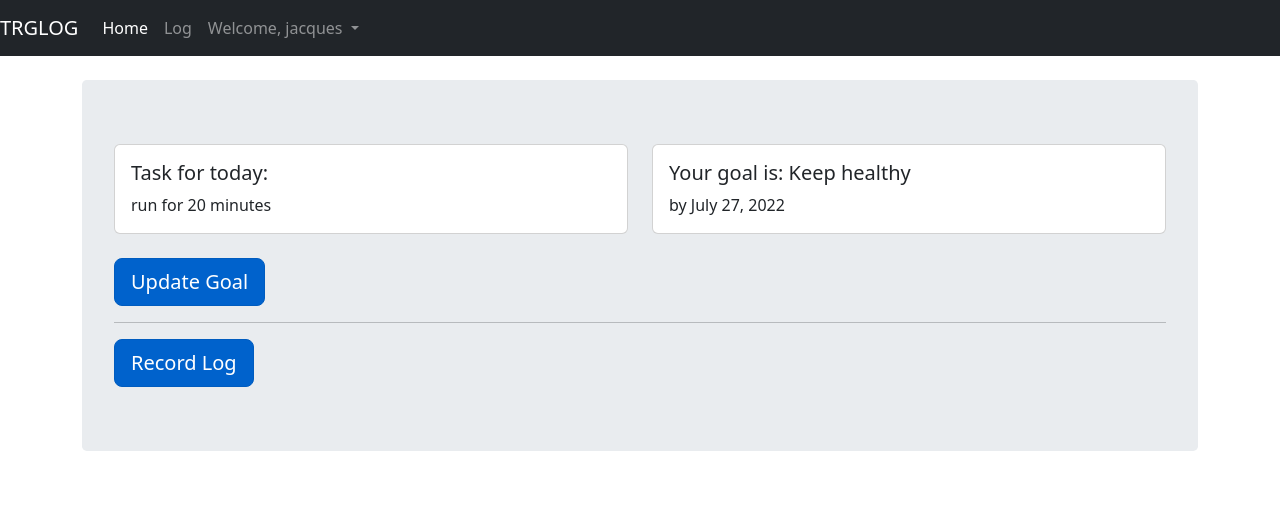
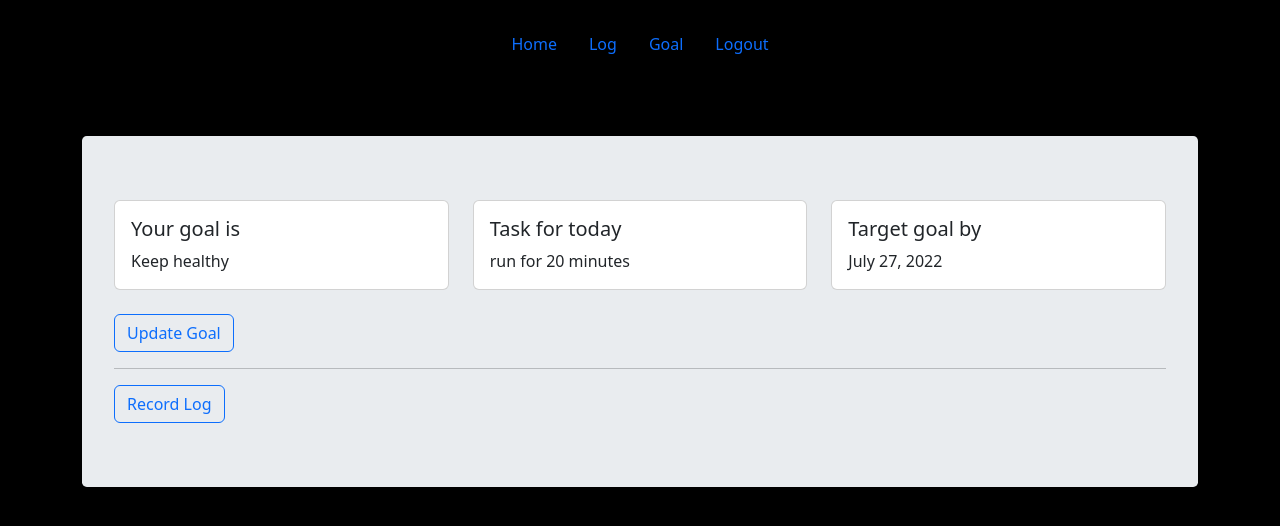
Before and after one commit to jugsliao/Training-log, a Django app: page / in a window 1280 px wide. Shown: the top 526 px of the page. Run offline with Django 3.2, Linux system fonts and the light colour scheme; a user stored in the database is signed in; data comes from the database, SQL or seed files in the repository; both versions use the stored data as it was after the commit; some libraries are stand-ins or nearby versions.

Commit message:
added some styles

```diff
--- a/traininglog/static/traininglog/style.css
+++ b/traininglog/static/traininglog/style.css
@@ -1,7 +1,3 @@
-li a {
-    color: green;
+body {
+    background-color: rgb(0, 0, 0);
 }
-
-body {
-    background: white url("images/background.gif") no-repeat;
-}
--- a/traininglog/templates/traininglog/base.html
+++ b/traininglog/templates/traininglog/base.html
@@ -11,31 +11,22 @@
     <link href="https://cdn.jsdelivr.net/npm/bootstrap@5.2.0-beta1/dist/css/bootstrap.min.css" rel="stylesheet" integrity="sha384-0evHe/X+R7YkIZDRvuzKMRqM+OrBnVFBL6DOitfPri4tjfHxaWutUpFmBp4vmVor" crossorigin="anonymous">
     <!-- JavaScript Bundle with Popper -->
     <script src="https://cdn.jsdelivr.net/npm/bootstrap@5.2.0-beta1/dist/js/bootstrap.bundle.min.js" integrity="sha384-pprn3073KE6tl6bjs2QrFaJGz5/SUsLqktiwsUTF55Jfv3qYSDhgCecCxMW52nD2" crossorigin="anonymous"></script>
-    <link rel="stylesheet" href="{% static 'traininlog/main.css' %}">
+    <link rel="stylesheet" href="{% static 'traininglog/style.css' %}">
   <body>
-      <nav class="navbar navbar-expand-lg navbar-dark bg-dark">
-        <a class="navbar-brand" href="{% url 'traininglog:home' %}">TRGLOG</a>
-        <button class="navbar-toggler" type="button" data-toggle="collapse" data-target="#navbarNavDropdown" aria-controls="navbarNavDropdown" aria-expanded="false" aria-label="Toggle navigation">
-          <span class="navbar-toggler-icon"></span>
-        </button>
-        <div class="collapse navbar-collapse" id="navbarNavDropdown">
-          <ul class="navbar-nav">
-            <li class="nav-item active">
-              <a class="nav-link" href="{% url 'traininglog:home' %}">Home <span class="sr-only">(current)</span></a>
+    <br>
+    <ul class="nav justify-content-center ">
+    {% if user.is_authenticated %}
+      <li class="nav-item">
+        <a class="nav-link" href="{% url 'traininglog:home' %}">Home</a>
       </li>
-            {% if user.is_authenticated %}
       <li class="nav-item">
         <a class="nav-link" href="{% url 'traininglog:logs' %}">Log</a>
       </li>
-            <li class="nav-item dropdown">
-              <a class="nav-link dropdown-toggle" href="#" id="navbarDropdownMenuLink" data-toggle="dropdown" aria-haspopup="true" aria-expanded="false">
-                Welcome, {{ user.username }}
-              </a>
-                <div class="dropdown-menu" aria-labelledby="navbarDropdownMenuLink">
-                  <a class="dropdown-item" href="{% url 'traininglog:goal' %}">Goal</a>
-                  <a class="dropdown-item" href="{% url 'traininglog:newlog' %}">Record log</a>
-                  <a class="dropdown-item" href="{% url 'logout' %}">Logout</a>
-                </div>
+      <li class="nav-item">
+         <a class="nav-link" href="{% url 'traininglog:goal' %}">Goal</a>
+      </li>
+      <li class="nav-item">
+         <a class="nav-link" href="{% url 'logout' %}">Logout</a>
       </li>
     {% else %}
       <li class="nav-item">
@@ -43,9 +34,8 @@
       </li>
     {% endif %}
     </ul>
-        </div>
-      </nav>
-
+    <br>
+    <br>
     <br>
     <div class="container">
       <div class="jumbotron">
--- a/traininglog/templates/traininglog/editlog.html
+++ b/traininglog/templates/traininglog/editlog.html
@@ -5,15 +5,15 @@ edit log
 {% endblock %}
 
   {% block content %}
-    <h4>Edit your log</h4>
+    <h3>Edit your log</h3>
     <hr>
       <form action="{% url 'traininglog:editlog' log.id %}" method="post">
         {% csrf_token %}
         <strong>Title:</strong>
         <p>{{form.title}}</p>
-        <br>
         <strong>Description:</strong>
         <p>{{form.description}}</p>
-        <input class="btn btn-primary" type="submit" value="Submit">
+        <br>
+        <button type="submit" class="btn btn-outline-dark">Save</button>
       </form>
   {% endblock content %}
--- a/traininglog/templates/traininglog/goal.html
+++ b/traininglog/templates/traininglog/goal.html
@@ -12,7 +12,7 @@ goal
           <strong>Desribe your goal</strong>
           <p>{{form.goal_description}}</p>
           <br>
-          <strong>Give yourself a daily training plan to achieve your goal</strong>
+          <strong>Training plan today</strong>
           <p>{{form.goal_daily}}</p>
           <br>
           <strong>Date to achieve goal by</strong>
--- a/traininglog/templates/traininglog/home.html
+++ b/traininglog/templates/traininglog/home.html
@@ -6,11 +6,19 @@ home
 
   {% block content %}
   {% if user.is_authenticated %}
-    <div class="row row-cols-1 row-cols-md-2 g-4">
+    <div class="row row-cols-1 row-cols-md-3 g-4">
       <div class="col">
         <div class="card">
           <div class="card-body">
-            <h5 class="card-title">Task for today: </h5>
+            <h5 class="card-title">Your goal is</h5>
+            <p class="card-text">{{user.goal.goal_description}}</p>
+          </div>
+        </div>
+      </div>
+      <div class="col">
+        <div class="card">
+          <div class="card-body">
+            <h5 class="card-title">Task for today</h5>
             <p class="card-text">{{user.goal.goal_daily}}</p>
           </div>
         </div>
@@ -18,22 +26,22 @@ home
       <div class="col">
         <div class="card">
           <div class="card-body">
-            <h5 class="card-title">Your goal is: {{user.goal.goal_description}}</h5>
-            <p class="card-text">by {{user.goal.goal_date}}</p>
+            <h5 class="card-title">Target goal by</h5>
+            <p class="card-text">{{user.goal.goal_date}}</p>
           </div>
         </div>
       </div>
     </div>
     <br>
-    <a href="/goal" class="btn btn-primary btn-lg active" role="button" aria-pressed="true">Update Goal</a>
+    <a href="/goal" class="btn btn-outline-primary" role="button" aria-pressed="true">Update Goal</a>
     <hr>
-    <a href="/newlog" class="btn btn-primary btn-lg active" role="button" aria-pressed="true">Record Log</a>
+    <a href="/newlog" class="btn btn-outline-primary" role="button" aria-pressed="true">Record Log</a>
   {% else %}
     <div class="">
       <h1 class="display-4">Training Log</h1>
       <p class="lead">Dont let your dreams be dreams</p>
       <hr class="my-4">
-        <a class="btn btn-primary btn-lg" href="/register" role="button">Register!</a>
+        <a class="btn btn-outline-primary" href="/register" role="button">Register!</a>
       </p>
     </div>
   {% endif %}
--- a/traininglog/templates/traininglog/newlog.html
+++ b/traininglog/templates/traininglog/newlog.html
@@ -5,15 +5,15 @@ newlog
 {% endblock %}
 
   {% block content %}
-    <h4>Record your training</h4>
+    <h3>Record your training</h3>
     <hr>
     <form method="post">
       {% csrf_token %}
       <strong>Title:</strong>
       <p>{{form.title}}</p>
-      <br>
       <strong>Description:</strong>
       <p>{{form.description}}</p>
-      <input class="btn btn-primary" type="submit" value="Submit">
+      <br>
+      <button type="submit" class="btn btn-outline-dark">Submit</button>
     </form>
   {% endblock content %}
--- a/traininglog/templates/traininglog/register.html
+++ b/traininglog/templates/traininglog/register.html
@@ -17,7 +17,7 @@
     </form>
     <br>
     {{form.errors}}
-    <p>Already have an account?<a href="/login"> Login</a></p>
+    <p>Already have an account? <a href="/login">Login</a></p>
     <script type="text/javascript">
       var help_text = document.getElementsByClassName('helptext')
     </script>
--- a/traininglog/views.py
+++ b/traininglog/views.py
@@ -66,7 +66,7 @@ class newlogView(LoginRequiredMixin, generic.CreateView):
     template_name = 'traininglog/newlog.html'
 
     def get_success_url(self):
-        return reverse('traininglog:home')
+        return reverse('traininglog:logs')
 
     def form_valid(self, form):
         form.instance.user = self.request.user
```
Also changed, not shown: traininglog/templates/registration/login.html (+4 -4 lines), traininglog/templates/traininglog/deletelog.html (+4 -3 lines), traininglog/templates/traininglog/log.html (+6 -9 lines), traininglog/templates/traininglog/logs.html (+7 -4 lines), db.sqlite3. Lines whose indentation alone changed are shown as unchanged.
